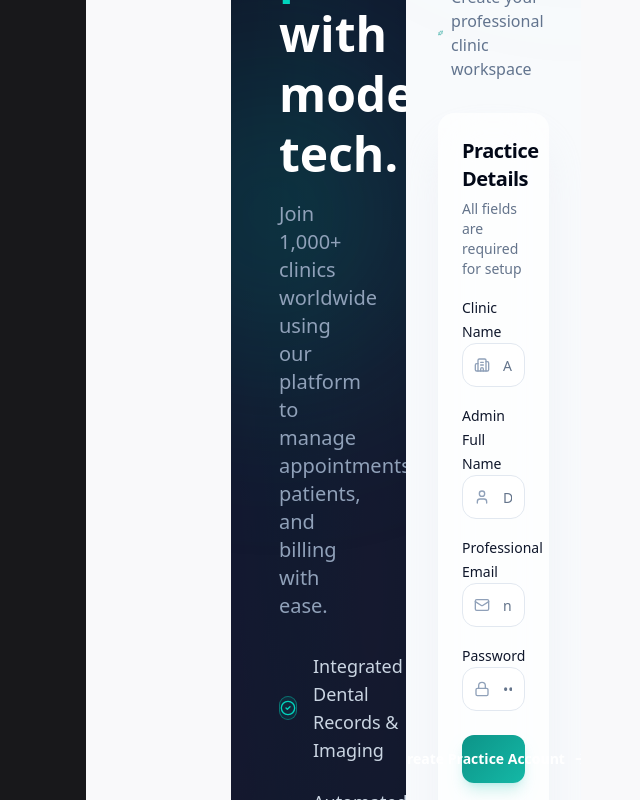
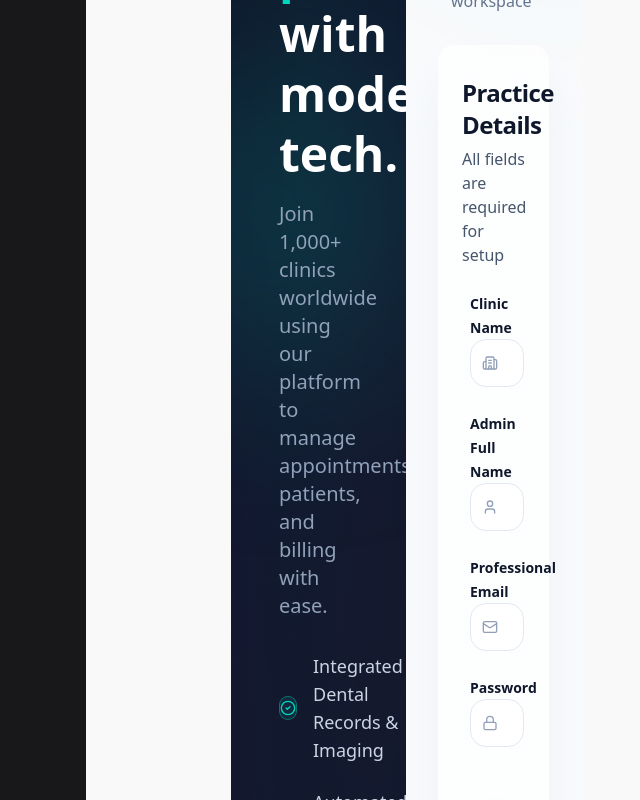
Before and after one commit to dsutherland23/dentist-saas, a Next.js app: page /signup in a window 1280 px wide. Shown: the part 320-1120 px from the top of the page, without its empty margins (554-1194 px from the left). Built offline with nearby package versions, Linux system fonts and the light colour scheme; no server answers.

Commit message:
feat: enhance signup form styling and structure adjustments

```diff
--- a/app/(auth)/signup/page.tsx
+++ b/app/(auth)/signup/page.tsx
@@ -186,24 +186,23 @@ export default function SignUpPage() {
                     </div>
 
                     <Card className="border-0 shadow-2xl shadow-slate-200/60 bg-white/70 backdrop-blur-xl">
-                        <CardHeader className="pb-4">
-                            <CardTitle className="text-xl">Practice Details</CardTitle>
-                            <CardDescription>All fields are required for setup</CardDescription>
+                        <CardHeader className="pb-6 pt-8">
+                            <CardTitle className="text-2xl font-bold text-slate-900">Practice Details</CardTitle>
+                            <CardDescription className="text-base text-slate-600">All fields are required for setup</CardDescription>
                         </CardHeader>
-                        <CardContent>
+                        <CardContent className="px-8">
                             <Form {...form}>
-                                <form onSubmit={form.handleSubmit(onSubmit)} className="space-y-4">
-                                    <div className="grid grid-cols-1 gap-4">
+                                <form onSubmit={form.handleSubmit(onSubmit)} className="space-y-6">
                                     <FormField
                                         control={form.control}
                                         name="clinicName"
                                         render={({ field }) => (
                                             <FormItem>
-                                                    <FormLabel className="text-slate-900">Clinic Name</FormLabel>
+                                                <FormLabel className="text-sm font-semibold text-slate-900">Clinic Name</FormLabel>
                                                 <FormControl>
                                                     <div className="relative group">
                                                         <Building2 className="absolute left-3 top-1/2 -translate-y-1/2 h-4 w-4 text-slate-400 group-focus-within:text-teal-500 transition-colors" />
-                                                            <Input placeholder="Acme Dental Practice" className="pl-10 h-11 bg-white border-slate-200 focus:border-teal-500 focus:ring-4 focus:ring-teal-500/10" {...field} />
+                                                        <Input placeholder="Acme Dental Practice" className="pl-10 h-12 bg-white border-slate-200 focus:border-teal-500 focus:ring-4 focus:ring-teal-500/10 text-base rounded-lg" {...field} />
                                                     </div>
                                                 </FormControl>
                                                 <FormMessage />
@@ -215,11 +214,11 @@ export default function SignUpPage() {
                                         name="adminName"
                                         render={({ field }) => (
                                             <FormItem>
-                                                    <FormLabel className="text-slate-900">Admin Full Name</FormLabel>
+                                                <FormLabel className="text-sm font-semibold text-slate-900">Admin Full Name</FormLabel>
                                                 <FormControl>
                                                     <div className="relative group">
                                                         <User className="absolute left-3 top-1/2 -translate-y-1/2 h-4 w-4 text-slate-400 group-focus-within:text-teal-500 transition-colors" />
-                                                            <Input placeholder="Dr. John Doe" className="pl-10 h-11 bg-white border-slate-200 focus:border-teal-500 focus:ring-4 focus:ring-teal-500/10" {...field} />
+                                                        <Input placeholder="Dr. John Doe" className="pl-10 h-12 bg-white border-slate-200 focus:border-teal-500 focus:ring-4 focus:ring-teal-500/10 text-base rounded-lg" {...field} />
                                                     </div>
                                                 </FormControl>
                                                 <FormMessage />
@@ -231,11 +230,11 @@ export default function SignUpPage() {
                                         name="email"
                                         render={({ field }) => (
                                             <FormItem>
-                                                    <FormLabel className="text-slate-900">Professional Email</FormLabel>
+                                                <FormLabel className="text-sm font-semibold text-slate-900">Professional Email</FormLabel>
                                                 <FormControl>
                                                     <div className="relative group">
                                                         <Mail className="absolute left-3 top-1/2 -translate-y-1/2 h-4 w-4 text-slate-400 group-focus-within:text-teal-500 transition-colors" />
-                                                            <Input placeholder="name@clinic.com" className="pl-10 h-11 bg-white border-slate-200 focus:border-teal-500 focus:ring-4 focus:ring-teal-500/10" {...field} />
+                                                        <Input placeholder="name@clinic.com" className="pl-10 h-12 bg-white border-slate-200 focus:border-teal-500 focus:ring-4 focus:ring-teal-500/10 text-base rounded-lg" {...field} />
                                                     </div>
                                                 </FormControl>
                                                 <FormMessage />
@@ -247,21 +246,20 @@ export default function SignUpPage() {
                                         name="password"
                                         render={({ field }) => (
                                             <FormItem>
-                                                    <FormLabel className="text-slate-900">Password</FormLabel>
+                                                <FormLabel className="text-sm font-semibold text-slate-900">Password</FormLabel>
                                                 <FormControl>
                                                     <div className="relative group">
                                                         <Lock className="absolute left-3 top-1/2 -translate-y-1/2 h-4 w-4 text-slate-400 group-focus-within:text-teal-500 transition-colors" />
-                                                            <Input type="password" placeholder="••••••••" className="pl-10 h-11 bg-white border-slate-200 focus:border-teal-500 focus:ring-4 focus:ring-teal-500/10" {...field} />
+                                                        <Input type="password" placeholder="••••••••" className="pl-10 h-12 bg-white border-slate-200 focus:border-teal-500 focus:ring-4 focus:ring-teal-500/10 text-base rounded-lg" {...field} />
                                                     </div>
                                                 </FormControl>
                                                 <FormMessage />
                                             </FormItem>
                                         )}
                                     />
-                                    </div>
                                     <Button
                                         type="submit"
-                                        className="w-full h-12 gradient-primary text-white font-bold rounded-xl shadow-lg shadow-teal-500/20 hover:shadow-xl hover:shadow-teal-500/40 transition-all group mt-2"
+                                        className="w-full h-12 gradient-primary text-white font-bold rounded-lg shadow-lg shadow-teal-500/20 hover:shadow-xl hover:shadow-teal-500/40 transition-all group mt-8"
                                         disabled={isLoading}
                                     >
                                         {isLoading ? (
```
Lines whose indentation alone changed are shown as unchanged.
